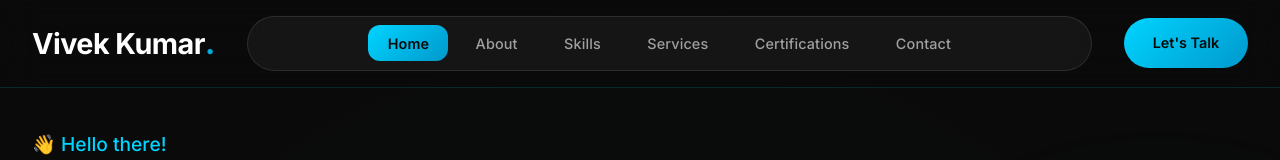
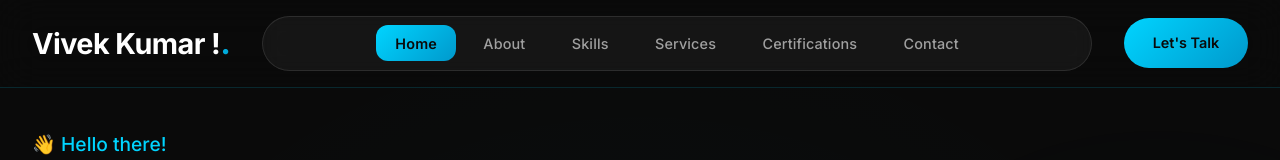
Before and after one commit to vivek1199/Portfolio2, a plain HTML site: page index.html in a window 1280 px wide. Shown: the top 160 px of the page. Drawn offline with Linux system fonts and the light colour scheme; a script that the page names is missing.

Commit message:
Update index.html

```diff
--- a/index.html
+++ b/index.html
@@ -11,7 +11,7 @@
 <body>
     <header>
         <nav class="navbar">
-            <div class="nav-brand">Vivek Kumar<span class="brand-dot">.</span></div>
+            <div class="nav-brand">Vivek Kumar !<span class="brand-dot">.</span></div>
             <ul class="nav-menu">
                 <li><a href="#home" class="nav-link active">Home</a></li>
                 <li><a href="#about" class="nav-link">About</a></li>
```
